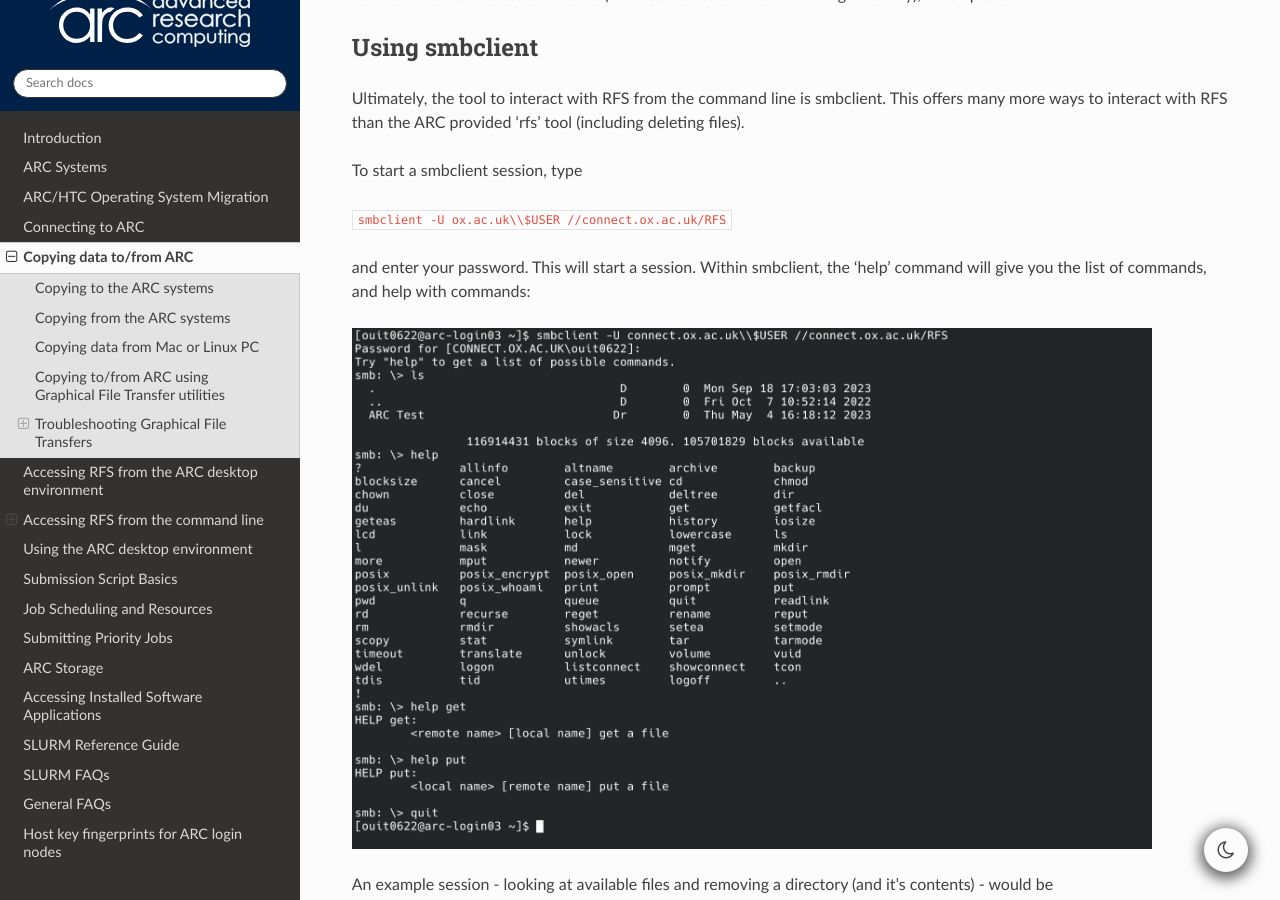
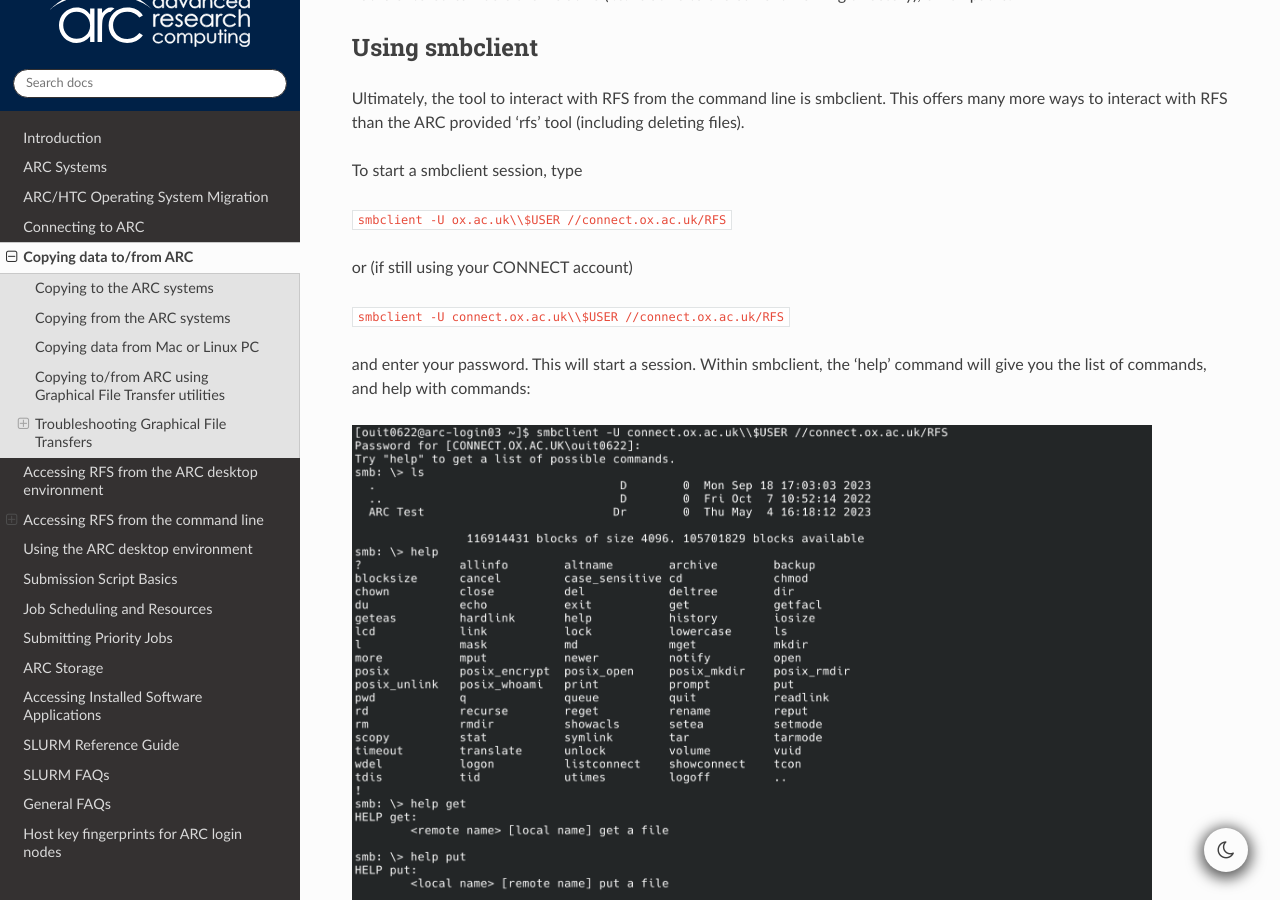
Before and after one commit to tina-friedrich/arc-user-guide, a Sphinx documentation site: the page built from docs/source/arc-copying-data.rst, in a window 1280 px wide and 900 px high, scrolled down 13082 px. Built offline with Sphinx 7.4.7 and the Read the Docs theme 3.1.0, drawn with Linux system fonts in a browser that asks for light colours.

Commit message:
Update arc-copying-data.rst

```diff
--- a/docs/source/arc-copying-data.rst
+++ b/docs/source/arc-copying-data.rst
@@ -262,6 +262,10 @@ To start a smbclient session, type
 
 ``smbclient -U ox.ac.uk\\$USER //connect.ox.ac.uk/RFS``
 
+or (if still using your CONNECT account)
+
+``smbclient -U connect.ox.ac.uk\\$USER //connect.ox.ac.uk/RFS``
+
 and enter your password. This will start a session. Within smbclient, the 'help' command will give you the list of commands, and help with commands:
 
 .. image:: images/smbcli_2.png
```
